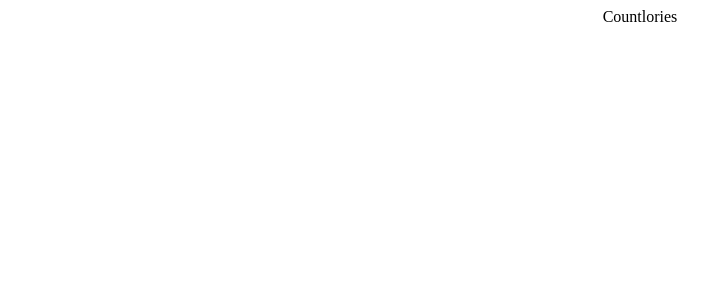
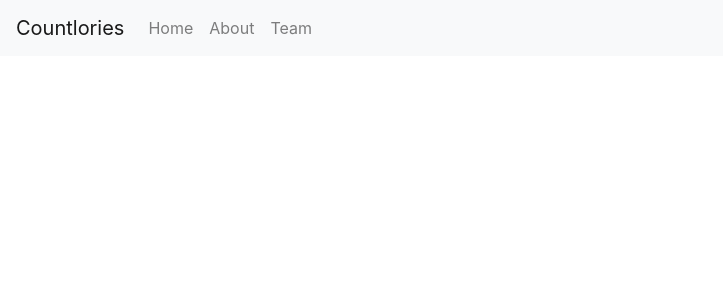
Before and after one commit to AllisynAbrams/Countlories-frontend, a React (Create React App) app: page / in a window 1280 px wide. Shown: the top 300 px of the page, without its empty margins (0-723 px from the left). Built offline with nearby package versions, Linux system fonts and the light colour scheme.

Commit message:
bootstrap navbar

```diff
--- a/package.json
+++ b/package.json
@@ -18,7 +18,7 @@
   },
   "scripts": {
     "start": "react-scripts start",
-    "build": "react-scripts build",
+    "build": "CI= react-scripts build",
     "test": "react-scripts test",
     "eject": "react-scripts eject"
   },
--- a/src/App.js
+++ b/src/App.js
@@ -1,10 +1,12 @@
 import React from 'react'
 import './App.scss';
+import 'bootstrap/dist/css/bootstrap.min.css'
+import NavBar from './NavBar/NavBar'
 
 function App() {
   return (
     <div className="App">
-      Countlories
+      <NavBar />
     </div>
   );
 }
--- a/src/App.scss
+++ b/src/App.scss
@@ -1,3 +1,5 @@
+@import "~bootstrap/scss/bootstrap";
+
 .App {
   text-align: center;
 }
--- a/src/NavBar/NavBar.js
+++ b/src/NavBar/NavBar.js
@@ -0,0 +1,22 @@
+import React from 'react'
+import {Navbar, Nav} from 'react-bootstrap'
+
+const NavBar = () => {
+	return (
+		<>
+			<Navbar bg='light' expand='lg' sticky='top'>
+				<Navbar.Brand href='/'>Countlories</Navbar.Brand>
+				<Navbar.Toggle aria-controls='basic-navbar-nav' />
+				<Navbar.Collapse id='basic-navbar-nav'>
+					<Nav className='mr-auto'>
+						<Nav.Link href='/'>Home</Nav.Link>
+						<Nav.Link href='/about'>About</Nav.Link>
+						<Nav.Link href='/team'>Team</Nav.Link>
+					</Nav>
+				</Navbar.Collapse>
+			</Navbar>
+		</>
+	)
+}
+
+export default NavBar
```
